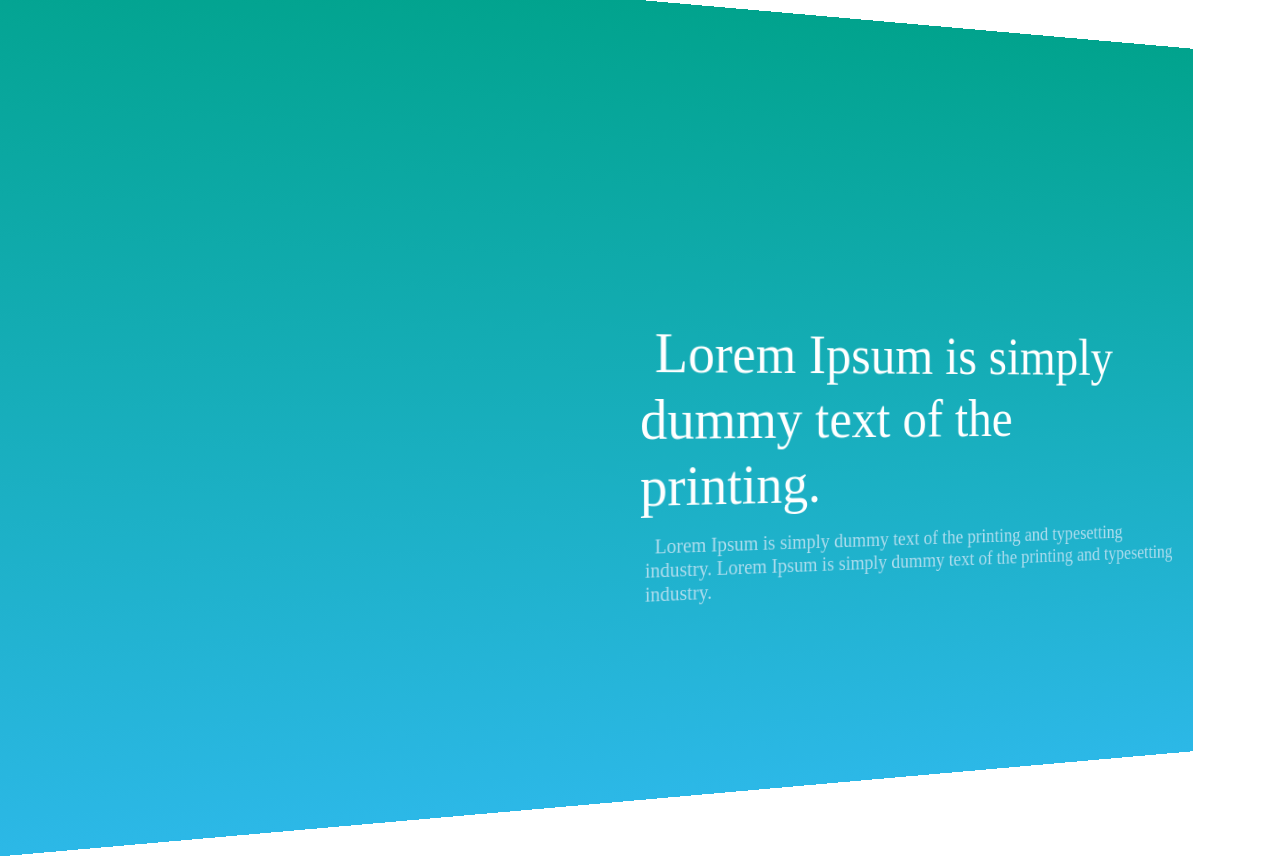
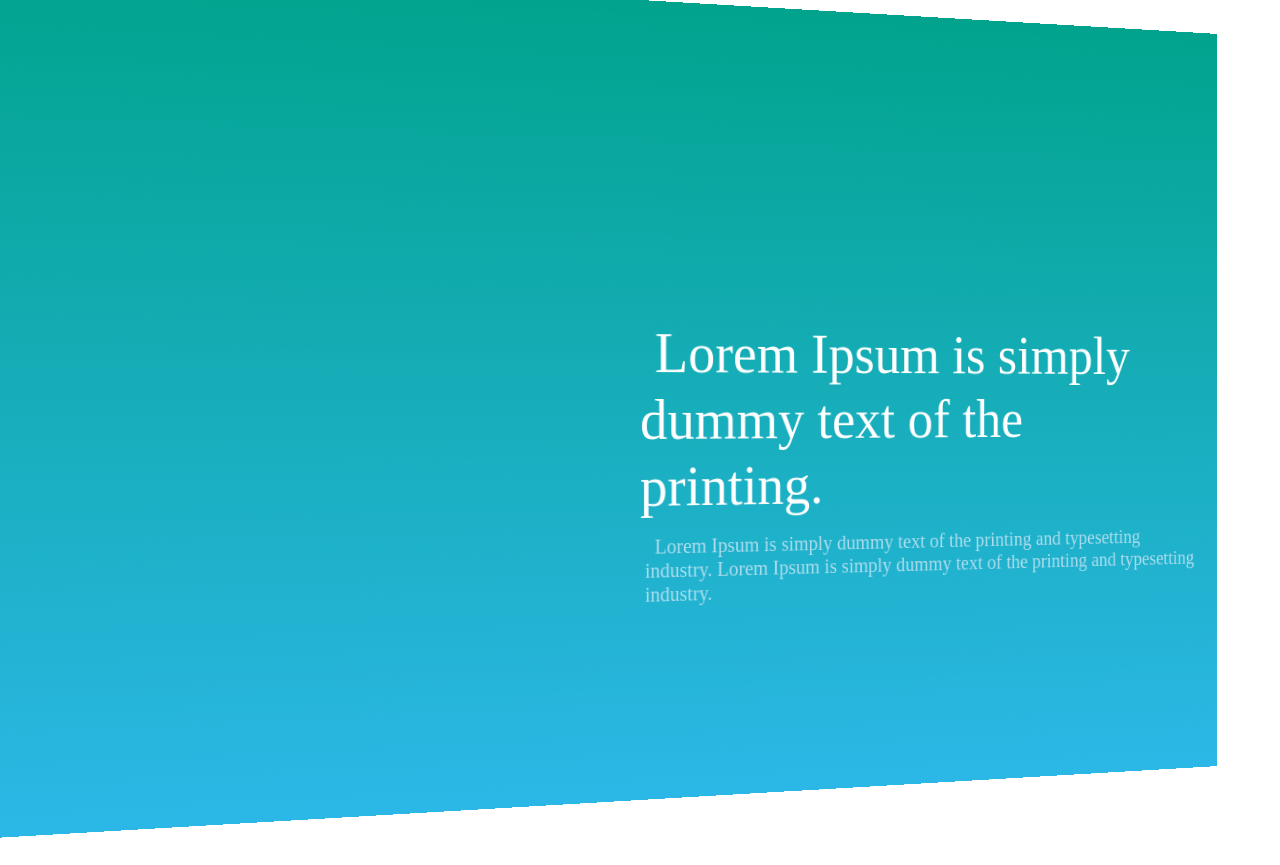
Before and after one commit to rajatchoudhury/microsite, a Vue app: page / in a window 1280 px wide. After the commit the page ends 841 px from the top, so only its background shows below. Built offline with nearby package versions, Linux system fonts and the light colour scheme.

Commit message:
repsonsiveness

```diff
--- a/src/styles/FullPageBanner.scss
+++ b/src/styles/FullPageBanner.scss
@@ -5,6 +5,11 @@
     //background-image: linear-gradient(#01a38d, #2cb8e7);
     @extend .bg-image;
     @extend .tilteffect;
+
+    @include media-breakpoint-between(sm,md) {
+        height: 50vh;
+    }
+    @include  media-breakpoint-between(md,lg){height: 50vh;}
 
 
 
@@ -18,6 +23,7 @@
             top: 50%;
             text-align: $txt-left;
             width: 100%;
+
 
         }
         @include  media-breakpoint-between(md,lg){
--- a/src/styles/partials/_mixins.scss
+++ b/src/styles/partials/_mixins.scss
@@ -315,18 +315,18 @@
 
   0% {
 
-    transform: perspective(800px) rotateY(0deg);
+    transform: perspective(1200px) rotateY(0deg);
 }
   25% {
-   transform: perspective(800px) rotateY(0deg);
+   transform: perspective(1200px) rotateY(0deg);
   }
   50% {
-    transform: perspective(800px) rotateY(10deg);
+    transform: perspective(1200px) rotateY(10deg);
  }
   75% {
-    transform: perspective(800px) rotateY(-10deg);
+    transform: perspective(1200px) rotateY(-10deg);
   }
   100% {
-    transform: perspective(800px) rotateY(0deg);
+    transform: perspective(1200px) rotateY(0deg);
   }
 }
```
